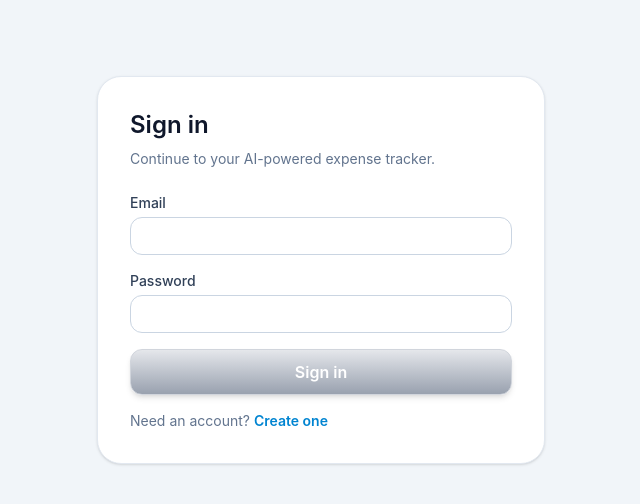
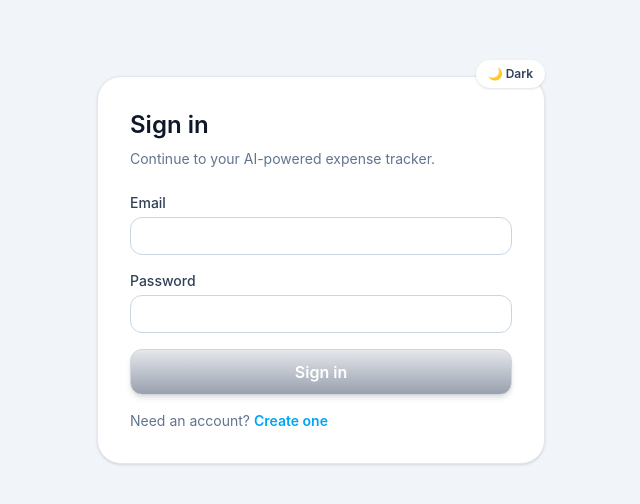
Before and after one commit to dheerajpalhani/day-24, a React (Vite) app in the folder client/: page /login in a window 1280 px wide. Shown: the part 130-634 px from the top of the page, without its empty margins (319-959 px from the left). Built offline with nearby package versions, Linux system fonts and the light colour scheme; no server answers.

Commit message:
fix: dark-light mode

```diff
--- a/client/src/pages/LoginPage.jsx
+++ b/client/src/pages/LoginPage.jsx
@@ -7,6 +7,7 @@ const LoginPage = () => {
   const [form, setForm] = useState({ email: '', password: '' });
   const [error, setError] = useState('');
   const [loading, setLoading] = useState(false);
+  const [darkMode, setDarkMode] = useState(false);
   const { login } = useAuth();
   const navigate = useNavigate();
 
@@ -25,49 +26,81 @@ const LoginPage = () => {
     }
   };
 
+  const toggleTheme = () => setDarkMode((prev) => !prev);
+
   return (
-    <div className="flex min-h-screen items-center justify-center bg-slate-100 px-4">
-      <div className="w-full max-w-md rounded-3xl border border-slate-200 bg-white p-8 shadow-sm">
-        <h2 className="text-2xl font-semibold text-slate-900">Sign in</h2>
-        <p className="mt-2 text-sm text-slate-500">Continue to your AI-powered expense tracker.</p>
+    <div className={`flex min-h-screen items-center justify-center px-4 transition-colors ${darkMode ? 'bg-slate-900' : 'bg-slate-100'}`}>
+      <div className="relative w-full max-w-md">
+        <button
+          type="button"
+          onClick={toggleTheme}
+          className={`absolute -top-4 right-0 rounded-full px-3 py-1.5 text-xs font-semibold shadow-sm transition ${
+            darkMode
+              ? 'bg-slate-700 text-slate-100 hover:bg-slate-600'
+              : 'bg-white text-slate-700 hover:bg-slate-100'
+          }`}
+        >
+          {darkMode ? '☀️ Light' : '🌙 Dark'}
+        </button>
+
+        <div
+          className={`w-full rounded-3xl border p-8 shadow-sm transition-colors ${
+            darkMode
+              ? 'border-slate-700 bg-slate-800 text-slate-100 shadow-slate-950/30'
+              : 'border-slate-200 bg-white text-slate-900 shadow-sm'
+          }`}
+        >
+          <h2 className={`text-2xl font-semibold ${darkMode ? 'text-white' : 'text-slate-900'}`}>Sign in</h2>
+          <p className={`mt-2 text-sm ${darkMode ? 'text-slate-300' : 'text-slate-500'}`}>
+            Continue to your AI-powered expense tracker.
+          </p>
 
           <form onSubmit={handleSubmit} className="mt-6 space-y-4">
             <Notification message={error} type="error" onClose={() => setError('')} />
-          <label className="block text-sm font-medium text-slate-700">
+            <label className={`block text-sm font-medium ${darkMode ? 'text-slate-200' : 'text-slate-700'}`}>
               <span className="mb-1 block">Email</span>
               <input
                 type="email"
                 required
                 value={form.email}
                 onChange={(e) => setForm({ ...form, email: e.target.value })}
-              className="w-full rounded-xl border border-slate-300 px-3 py-2 outline-none focus:border-sky-500"
+                className={`w-full rounded-xl border px-3 py-2 outline-none transition ${
+                  darkMode
+                    ? 'border-slate-600 bg-slate-700 text-white placeholder:text-slate-400 focus:border-sky-400'
+                    : 'border-slate-300 bg-white text-slate-900 focus:border-sky-500'
+                }`}
               />
             </label>
-          <label className="block text-sm font-medium text-slate-700">
+            <label className={`block text-sm font-medium ${darkMode ? 'text-slate-200' : 'text-slate-700'}`}>
               <span className="mb-1 block">Password</span>
               <input
                 type="password"
                 required
                 value={form.password}
                 onChange={(e) => setForm({ ...form, password: e.target.value })}
-              className="w-full rounded-xl border border-slate-300 px-3 py-2 outline-none focus:border-sky-500"
+                className={`w-full rounded-xl border px-3 py-2 outline-none transition ${
+                  darkMode
+                    ? 'border-slate-600 bg-slate-700 text-white placeholder:text-slate-400 focus:border-sky-400'
+                    : 'border-slate-300 bg-white text-slate-900 focus:border-sky-500'
+                }`}
               />
             </label>
             <button
               type="submit"
               disabled={loading}
-            className="w-full rounded-xl bg-gradient-to-b from-gray-200 to-gray-400 px-4 py-2.5 font-semibold text-white border border-gray-300 shadow-md hover:from-gray-300 hover:to-gray-500 disabled:opacity-60"
+              className="w-full rounded-xl border border-gray-300 bg-gradient-to-b from-gray-200 to-gray-400 px-4 py-2.5 font-semibold text-white shadow-md transition hover:from-gray-300 hover:to-gray-500 disabled:opacity-60"
             >
               {loading ? 'Signing in...' : 'Sign in'}
             </button>
           </form>
 
-        <p className="mt-4 text-sm text-slate-500">
+          <p className={`mt-4 text-sm ${darkMode ? 'text-slate-300' : 'text-slate-500'}`}>
             Need an account?{' '}
-          <Link to="/register" className="font-semibold text-sky-600">
+            <Link to="/register" className="font-semibold text-sky-500">
               Create one
             </Link>
           </p>
+        </div>
       </div>
     </div>
   );
```
Lines whose indentation alone changed are shown as unchanged.
